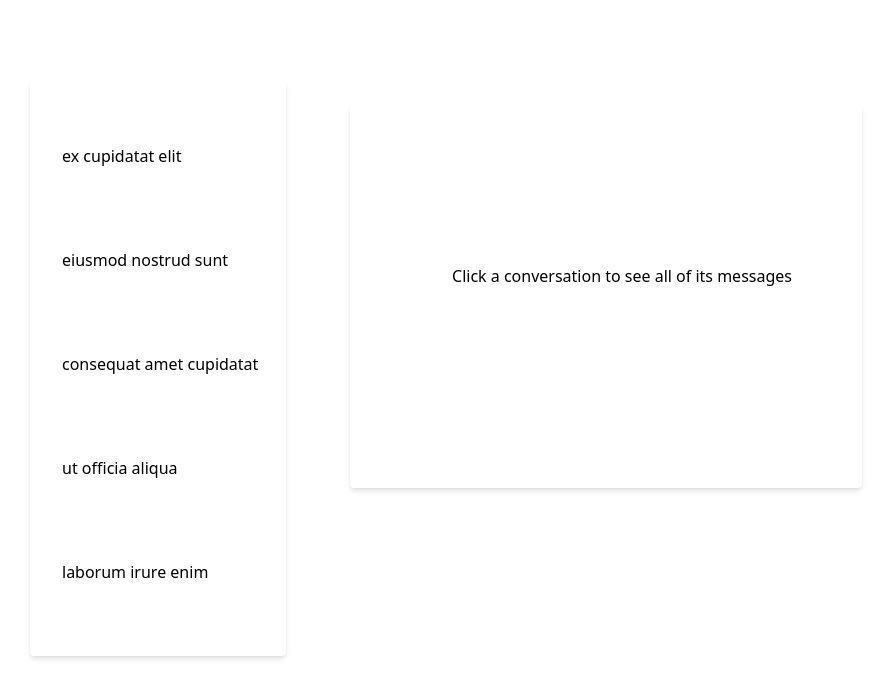
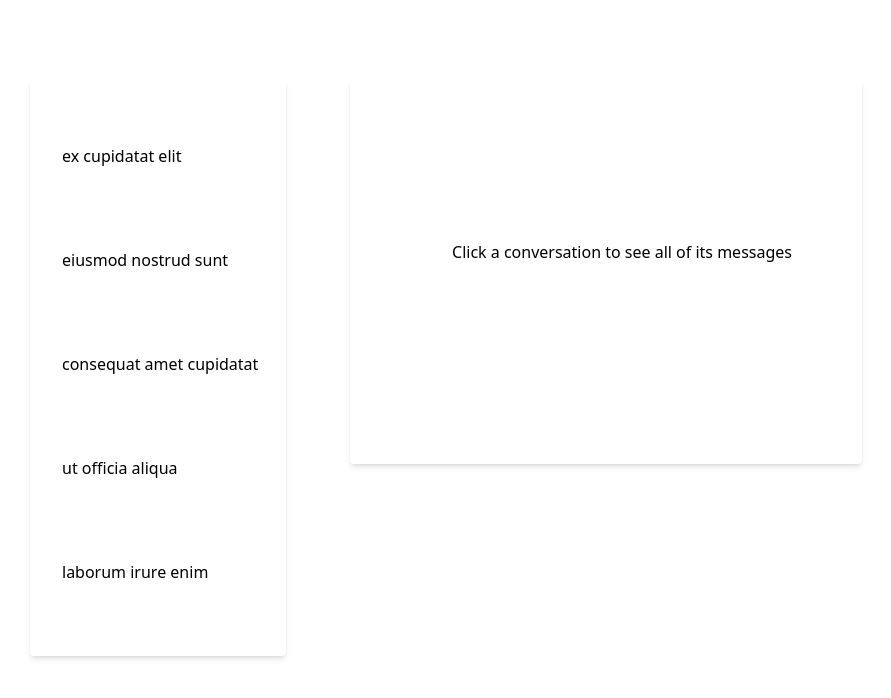
Before and after one commit to Jmuskett/blink_chat, a React (Create React App) app: page / in a window 1280 px wide. Shown: the top 698 px of the page, without its empty margins (50-941 px from the left). Built offline with nearby package versions, Linux system fonts and the light colour scheme.

Commit message:
reduce top padding on message list

```diff
--- a/src/components/MessageList/MessageList.tsx
+++ b/src/components/MessageList/MessageList.tsx
@@ -14,7 +14,7 @@ export const MessageList = () => {
   );
 
   return (
-    <div className="ml-8  w-full max-w-xl h-full   px-8 pt-6 pb-8 mb-4 ">
+    <div className="ml-8  w-full max-w-xl h-full   px-8  pb-8 mb-4 ">
       <section>
         <ul
           aria-label="a list of messages"
```
